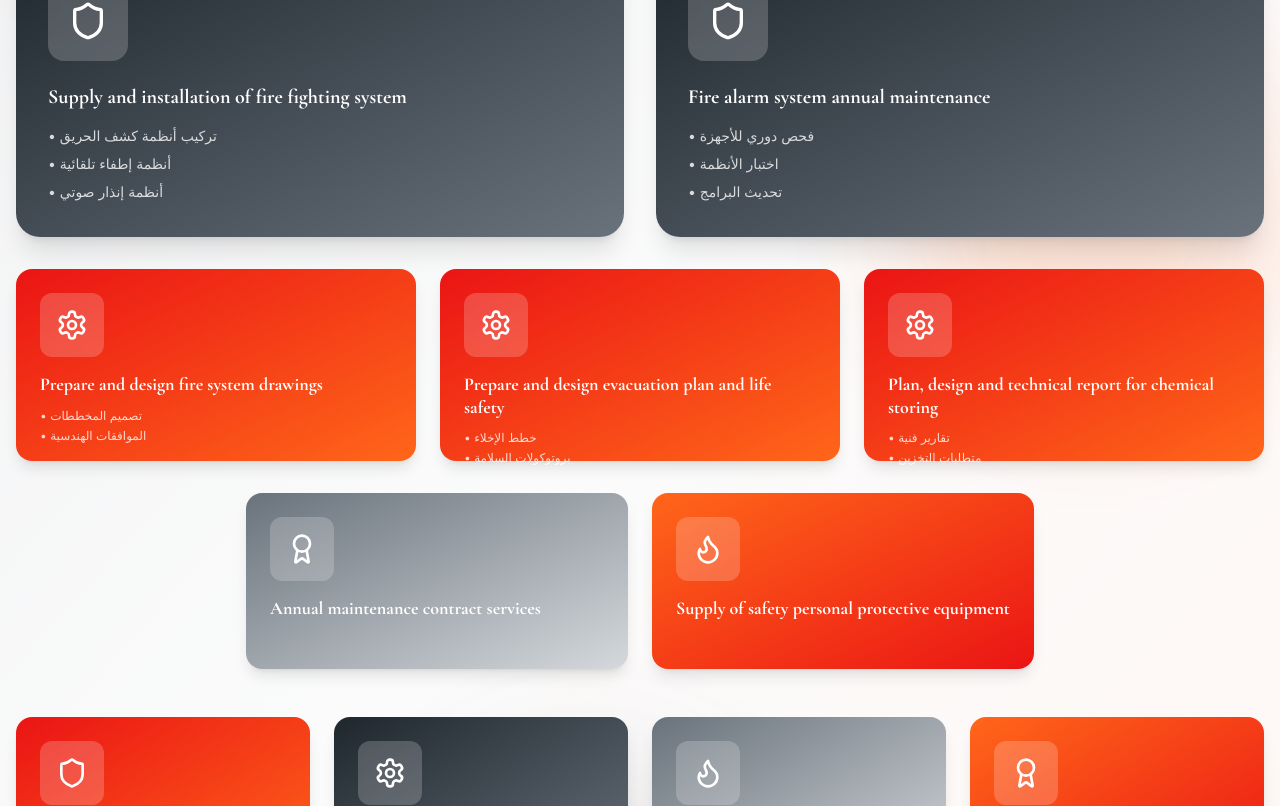
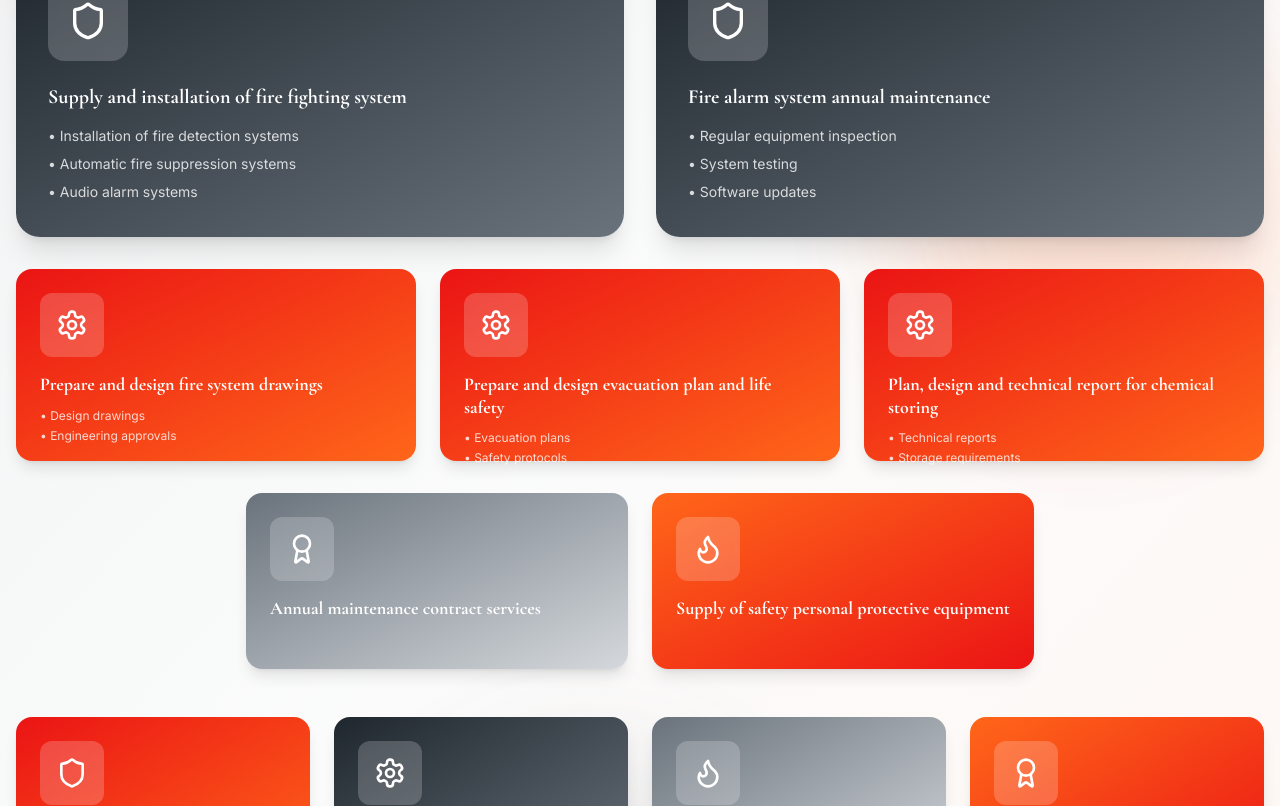
Before and after one commit to Webique/arrow-fire-bilingual-landing, a React (Vite) app: page / in a window 1280 px wide. Shown: the part 1679-2485 px from the top of the page. Built offline with nearby package versions, Linux system fonts and the light colour scheme.

Commit message:
fix eng translations

```diff
--- a/src/components/ArrowFireLanding.tsx
+++ b/src/components/ArrowFireLanding.tsx
@@ -201,16 +201,16 @@ export default function ArrowFireLanding() {
                     <div className="space-y-2 pb-8">
                       {serviceNum === 1 && (
                         <>
-                          <p className="text-sm text-white/80">• تركيب أنظمة كشف الحريق</p>
-                          <p className="text-sm text-white/80">• أنظمة إطفاء تلقائية</p>
-                          <p className="text-sm text-white/80">• أنظمة إنذار صوتي</p>
+                          <p className="text-sm text-white/80">• {language === 'en' ? 'Installation of fire detection systems' : 'تركيب أنظمة كشف الحريق'}</p>
+                          <p className="text-sm text-white/80">• {language === 'en' ? 'Automatic fire suppression systems' : 'أنظمة إطفاء تلقائية'}</p>
+                          <p className="text-sm text-white/80">• {language === 'en' ? 'Audio alarm systems' : 'أنظمة إنذار صوتي'}</p>
                         </>
                       )}
                       {serviceNum === 2 && (
                         <>
-                          <p className="text-sm text-white/80">• فحص دوري للأجهزة</p>
-                          <p className="text-sm text-white/80">• اختبار الأنظمة</p>
-                          <p className="text-sm text-white/80">• تحديث البرامج</p>
+                          <p className="text-sm text-white/80">• {language === 'en' ? 'Regular equipment inspection' : 'فحص دوري للأجهزة'}</p>
+                          <p className="text-sm text-white/80">• {language === 'en' ? 'System testing' : 'اختبار الأنظمة'}</p>
+                          <p className="text-sm text-white/80">• {language === 'en' ? 'Software updates' : 'تحديث البرامج'}</p>
                         </>
                       )}
                     </div>
@@ -233,20 +233,20 @@ export default function ArrowFireLanding() {
                     <div className="space-y-1 pb-3">
                       {serviceNum === 3 && (
                         <>
-                          <p className="text-xs text-white/80">• تصميم المخططات</p>
-                          <p className="text-xs text-white/80">• الموافقات الهندسية</p>
+                          <p className="text-xs text-white/80">• {language === 'en' ? 'Design drawings' : 'تصميم المخططات'}</p>
+                          <p className="text-xs text-white/80">• {language === 'en' ? 'Engineering approvals' : 'الموافقات الهندسية'}</p>
                         </>
                       )}
                       {serviceNum === 4 && (
                         <>
-                          <p className="text-xs text-white/80">• خطط الإخلاء</p>
-                          <p className="text-xs text-white/80">• بروتوكولات السلامة</p>
+                          <p className="text-xs text-white/80">• {language === 'en' ? 'Evacuation plans' : 'خطط الإخلاء'}</p>
+                          <p className="text-xs text-white/80">• {language === 'en' ? 'Safety protocols' : 'بروتوكولات السلامة'}</p>
                         </>
                       )}
                       {serviceNum === 5 && (
                         <>
-                          <p className="text-xs text-white/80">• تقارير فنية</p>
-                          <p className="text-xs text-white/80">• متطلبات التخزين</p>
+                          <p className="text-xs text-white/80">• {language === 'en' ? 'Technical reports' : 'تقارير فنية'}</p>
+                          <p className="text-xs text-white/80">• {language === 'en' ? 'Storage requirements' : 'متطلبات التخزين'}</p>
                         </>
                       )}
                     </div>
@@ -522,8 +522,7 @@ export default function ArrowFireLanding() {
             <div className="text-center hover-lift scale-in" style={{animationDelay: '0.3s'}}>
               <MapPin className="w-8 h-8 mx-auto mb-4 text-fire-orange float" />
               <h3 className="font-semibold mb-2">{t('location')}</h3>
-              <p>Dammam, Saudi Arabia</p>
-              <p>الدمام، المملكة العربية السعودية</p>
+              <p>{language === 'en' ? 'Dammam, Saudi Arabia' : 'الدمام، المملكة العربية السعودية'}</p>
             </div>
 
             <div className="text-center hover-lift scale-in" style={{animationDelay: '0.4s'}}>
@@ -549,7 +548,9 @@ export default function ArrowFireLanding() {
               />
               <div>
                 <h3 className={`${language === 'ar' ? 'font-professional-ar' : 'font-professional-en'} font-bold text-lg`}>Arrow Fire</h3>
-                <p className="font-professional-ar text-sm text-gray-400">سهم الإطفاء</p>
+                <p className={`${language === 'ar' ? 'font-professional-ar' : 'font-professional-en'} text-sm text-gray-400`}>
+                  {language === 'en' ? 'Fire Safety Solutions' : 'سهم الإطفاء'}
+                </p>
               </div>
             </div>
 
```
